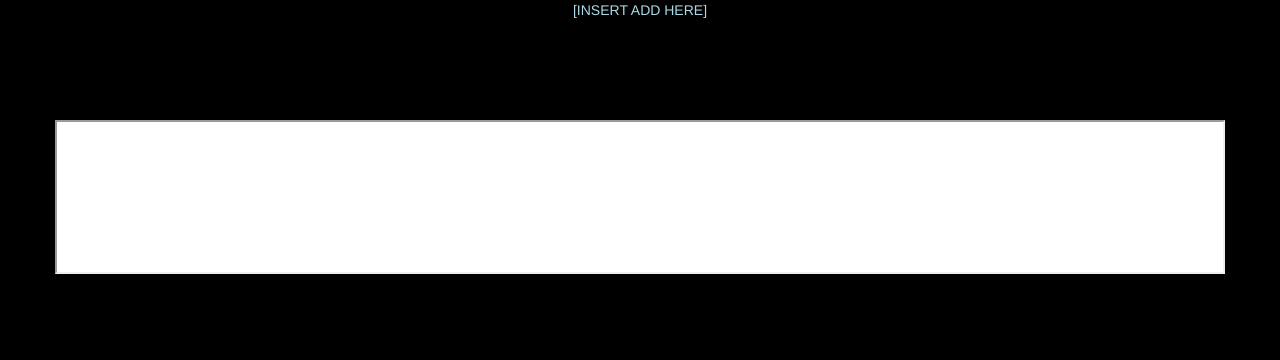
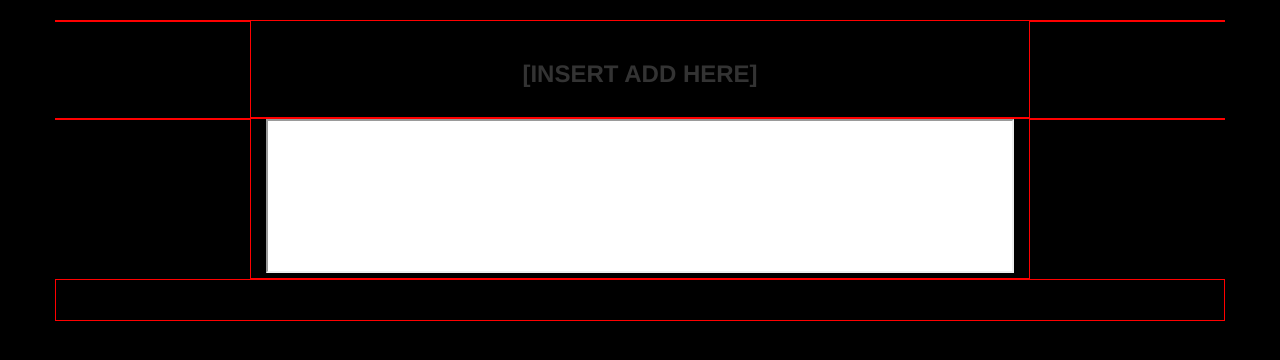
Before and after one commit to mark11748/Fidgetech_Intro_2-2, a plain HTML site: page index.html in a window 1280 px wide. Drawn offline with nearby package versions, Linux system fonts and the light colour scheme.

Commit message:
sound working though preference must be switched on chrome for autoplay and music without a control panel; IDs added to bootstrap grid rows; red borders added for view of layout; EXTRA EMBED AT TOP OF BODY FOR TESTING;

```diff
--- a/css/styles.css
+++ b/css/styles.css
@@ -1,11 +1,15 @@
 body {
   background-color: black;
 }
-#TOP-BAR {
-  min-height: 120px;
+
+#HEADER .col-8-xs {
+  color: lightblue;
 }
-#TOP-BAR .col-10-xs {
-  color: lightblue;
+#HEADER,#FOOTER {
+  min-height: 50px;
+}
+.row>* {
+  border: red solid .1em;
 }
 html body iframe {
   background-color: white;
--- a/index.html
+++ b/index.html
@@ -10,26 +10,41 @@
     <link rel="stylesheet" href="css/styles.css">
   </head>
   <body>
+    <embed type="audio/ogg" src="Jackal S2 mix.ogg" autostart loop  allow="autoplay" width="0" height="0">
+
     <div class="container">
-      <div class="row" id="TOP-BAR">
-        <div class="col-1-xs"></div>
-        <div class="col-10-xs text-center"><p>
-          [INSERT ADD HERE]
-        </p></div>
-        <div class="col-1-xs"></div>
+
+      <div class="row" id="HEADER">
+        <div class="col-xs-2"></div>
+        <div class="col-xs-8 text-center">
+          <br>
+          <h3><strong>[INSERT ADD HERE]</strong></h3>
+          <br>
+        </div>
+        <div class="col-xs-2"></div>
       </div>
-      <div class="row">
-        <div class="col-2-xs"></div>
-        <div class="col-8-xs">
+
+      <div class="row" id="MAIN">
+        <div class="col-xs-2"></div>
+        <div class="col-xs-8">
           <iframe src="">
-            <audio autoplay loop controls style="display:none;" src="Jackal S2 mix.ogg" type="audio/ogg">
-              Your browser does not support the audio tag.
-            </audio>
-
+            <embed type="audio/ogg" src="Jackal S2 mix.ogg" autostart loop  allow="autoplay" width="0" height="0">
+              <!--
+                <audio autoplay loop controls style="display:none;" src="Jackal S2 mix.ogg" type="audio/ogg">
+                Your browser does not support the audio tag.
+                </audio>
+              -->
           </iframe>
         </div>
-        <div class="col-2-xs"></div>
+        <div class="col-xs-2"></div>
       </div>
+
+      <div class="row" id="FOOTER">
+        <div class="col-xs-12">
+          <br><br>
+        </div>
+      </div>
+
     </div>
   </body>
 </html>
```
